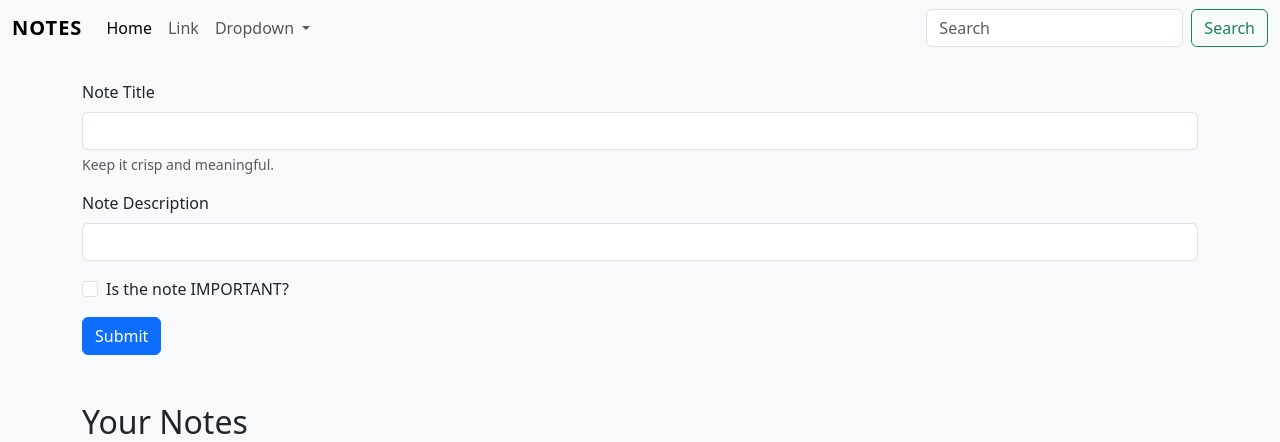
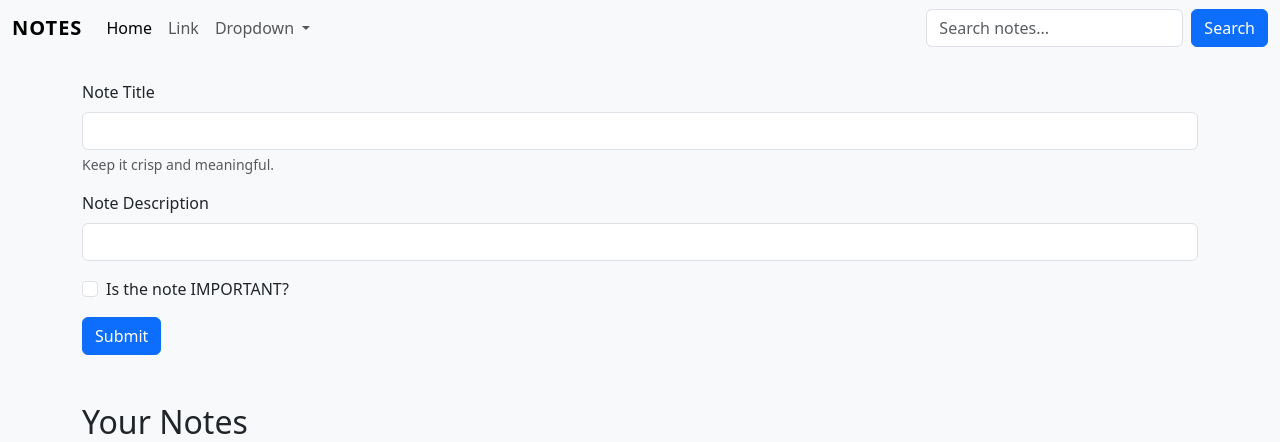
Before and after one commit to VyomGarg04/fastapi-notes-app, a FastAPI app: page / in a window 1280 px wide. Shown: the top 442 px of the page. Run offline with FastAPI, Linux system fonts and the light colour scheme; data that the repository does not hold is empty.

Commit message:
Implement search functionality for notes and update navbar links

```diff
--- a/routes/note.py
+++ b/routes/note.py
@@ -14,17 +14,35 @@ templates = Jinja2Templates(directory = "templates")
 notes_collection = conn.notes.notes2
 
 
+#to get the notes
 @note.get("/",response_class = HTMLResponse)
-async def get_notes(request: Request):
-    docs = notes_collection.find({})
-    newDocs = notesEntity(docs)
-    return templates.TemplateResponse(
-        request=request,
-        name = "index.html",
-        context = {"request":request, "newDocs": newDocs}
-    )
+async def get_notes(request: Request, q:str = None):
+    if q:
+        results = notes_collection.find({"title": {
+            "$regex": q,
+            "$options": "i"
+            }})
+        newDocs = notesEntity(results)
+        return templates.TemplateResponse(
+            request=request,
+            name="index.html",
+            context = {"request":request, "newDocs": newDocs}
+        )
+    else:
+        docs = notes_collection.find({})
+        newDocs = notesEntity(docs)
+        return templates.TemplateResponse(
+            request=request,
+            name = "index.html",
+            context = {"request":request, "newDocs": newDocs}
+        )
 
 
+
+
+
+
+#to create a new note
 @note.post("/")
 async def create_note(request: Request):
     form = await request.form()
@@ -33,6 +51,7 @@ async def create_note(request: Request):
     inserted_note = notes_collection.insert_one(formDict)
     return RedirectResponse(url = "/", status_code=status.HTTP_303_SEE_OTHER)
 
+#to delete the note
 @note.get("/delete/{id}")
 async def  delete_note(id: str):
     notes_collection.delete_one({"_id": ObjectId(id)})
@@ -40,7 +59,7 @@ async def  delete_note(id: str):
 
 
 
-
+#to update/edit the previously created note
 @note.get("/edit/{id}",response_class = HTMLResponse)
 async def edit_note(request: Request, id: str):
     note_found = notes_collection.find_one({"_id": ObjectId(id)})
@@ -54,7 +73,6 @@ async def edit_note(request: Request, id: str):
             }
         )
 
-
 @note.post("/edit/{id}")
 async def save_edited_note(request: Request, id:str):
     form = await request.form()
--- a/templates/partials/navbar.html
+++ b/templates/partials/navbar.html
@@ -8,7 +8,7 @@
     <div class="collapse navbar-collapse" id="navbarSupportedContent">
       <ul class="navbar-nav me-auto mb-2 mb-lg-0">
         <li class="nav-item">
-          <a class="nav-link active" aria-current="page" href="#">Home</a>
+          <a class="nav-link active" aria-current="page" href="/">Home</a>
         </li>
         <li class="nav-item">
           <a class="nav-link" href="#">Link</a>
@@ -25,10 +25,18 @@
           </ul>
         </li>
       </ul>
-      <form class="d-flex" role="search">
-        <input class="form-control me-2" type="search" placeholder="Search" aria-label="Search"/>
-        <button class="btn btn-outline-success" type="submit">Search</button>
-      </form>
+     <form action="/" method="get" class="d-flex">
+    <ul class="navbar-nav me-auto mb-2 mb-lg-0 d-flex flex-row">
+        <li class="nav-item me-2">
+        <input type="text" name="q" placeholder="Search notes..." class="form-control">
+        </li>
+        <li class="nav-item">
+        <button type="submit" class="btn btn-primary">Search</button>
+        </li>
+    </ul>
+    </form>
+
+
     </div>
   </div>
 </nav>
```
